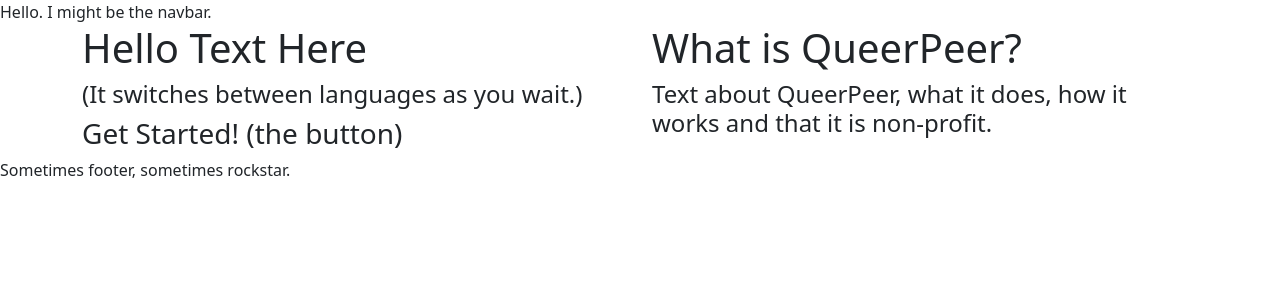
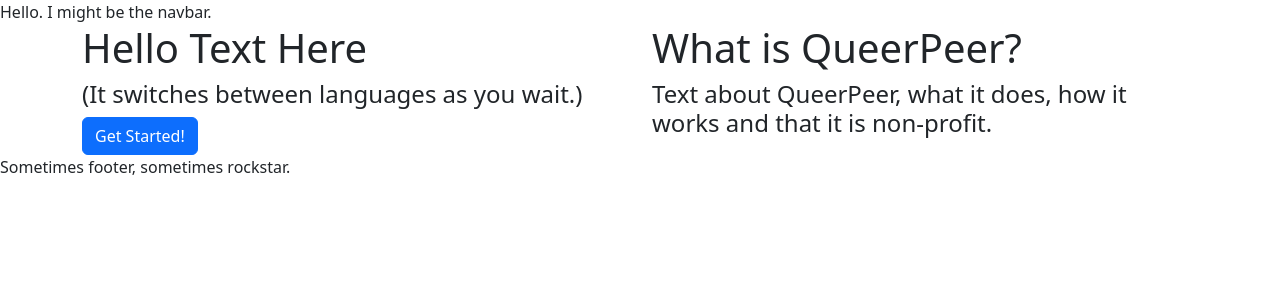
Before and after one commit to sujade/queer-peer, a Next.js app: page / in a window 1280 px wide. Shown: the top 300 px of the page. Built offline with nearby package versions, Linux system fonts and the light colour scheme.

Commit message:
add mock get started button

```diff
--- a/src/Components/Landing/GetStartedButton.tsx
+++ b/src/Components/Landing/GetStartedButton.tsx
@@ -0,0 +1,8 @@
+import React from 'react';
+import { Button } from 'react-bootstrap';
+
+const GetStartedButton = () => {
+  return <Button>Get Started!</Button>;
+};
+
+export default GetStartedButton;
--- a/src/Components/Landing/GreetingText.tsx
+++ b/src/Components/Landing/GreetingText.tsx
@@ -1,11 +1,12 @@
 import React from 'react';
+import GetStartedButton from '@/Components/Landing/GetStartedButton';
 
 const GreetingText = () => {
   return (
     <>
       <h1>Hello Text Here</h1>
       <h4>(It switches between languages as you wait.)</h4>
-      <h3>Get Started! (the button)</h3>
+      <GetStartedButton />
     </>
   );
 };
```
